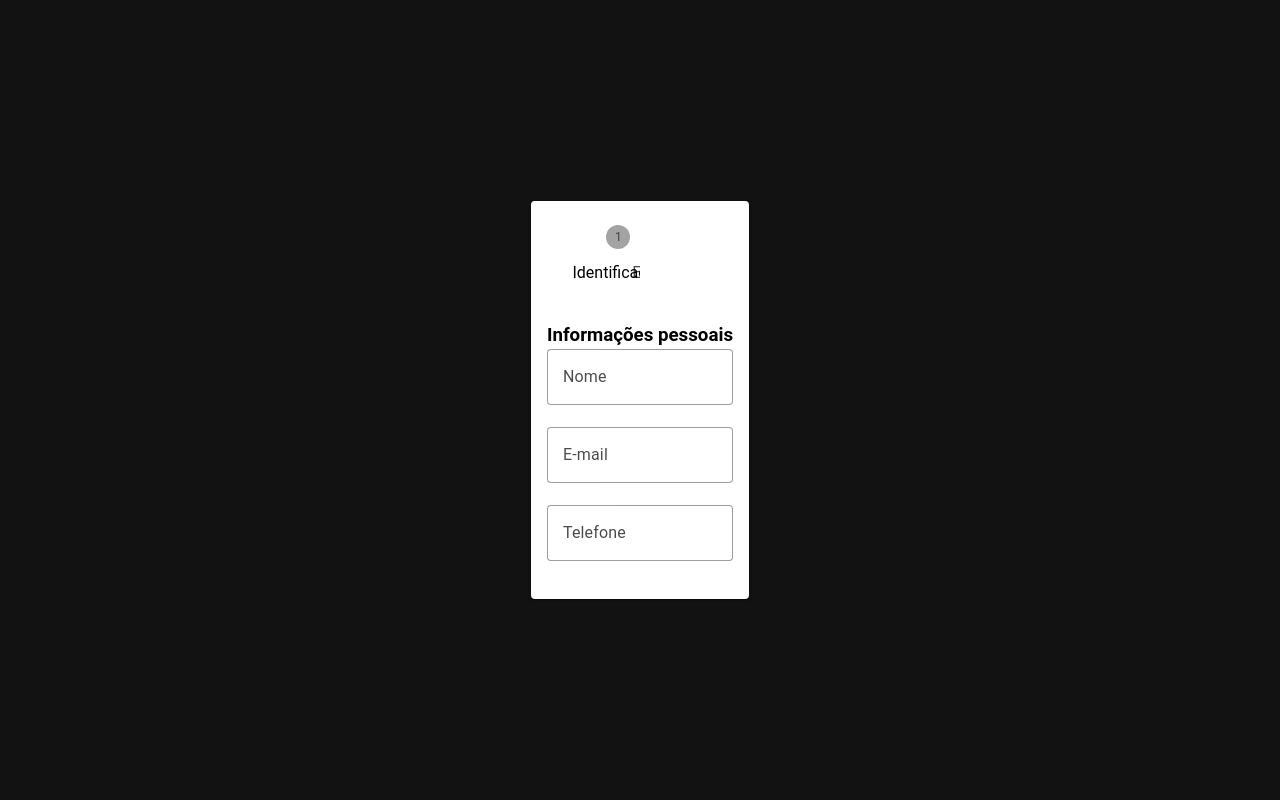
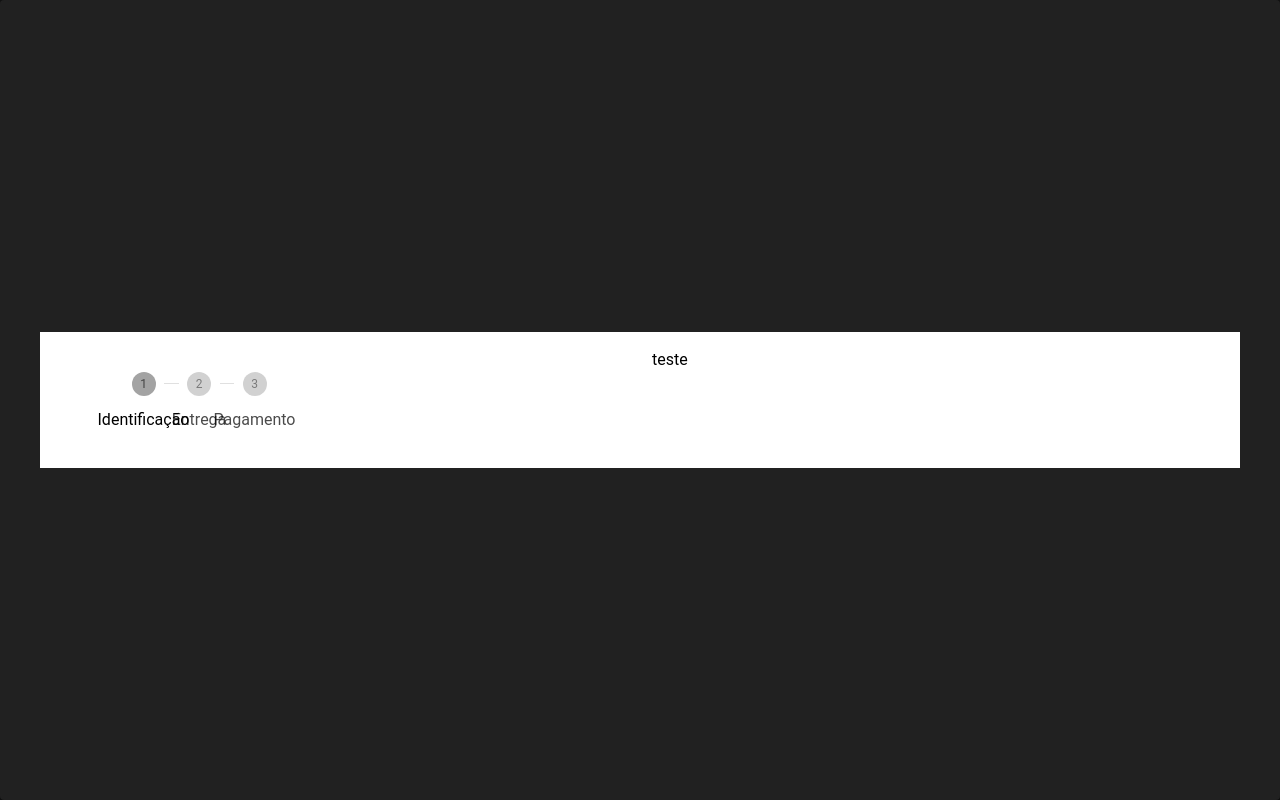
Before and after one commit to bigmathdev/checkout, a Vue app: page / in a window 1280 px wide. Built offline with nearby package versions, Linux system fonts and the light colour scheme.

Commit message:
:tada: feat: adiciona grid para o card

```diff
--- a/src/components/CheckoutManager.vue
+++ b/src/components/CheckoutManager.vue
@@ -1,11 +1,17 @@
 <template>
   <v-app>
-    <v-container class="d-flex align-center justify-center h-screen">
-      <v-card class="h-85 w-85 bg-white">
-        <StepperPage></StepperPage>
-        <IdentifyForm></IdentifyForm>
-      </v-card>
-    </v-container>
+    <v-card class="d-flex align-center justify-center h-screen">
+      <v-container class="h-85 w-90 bg-white">
+        <v-row>
+          <v-col cols="6" class="d-flex flex-column ga-15">
+            <StepperPage />
+          </v-col>
+          <v-col cols="6">
+            teste
+          </v-col>
+        </v-row>
+      </v-container>
+    </v-card>
   </v-app>
 </template>
 
```
